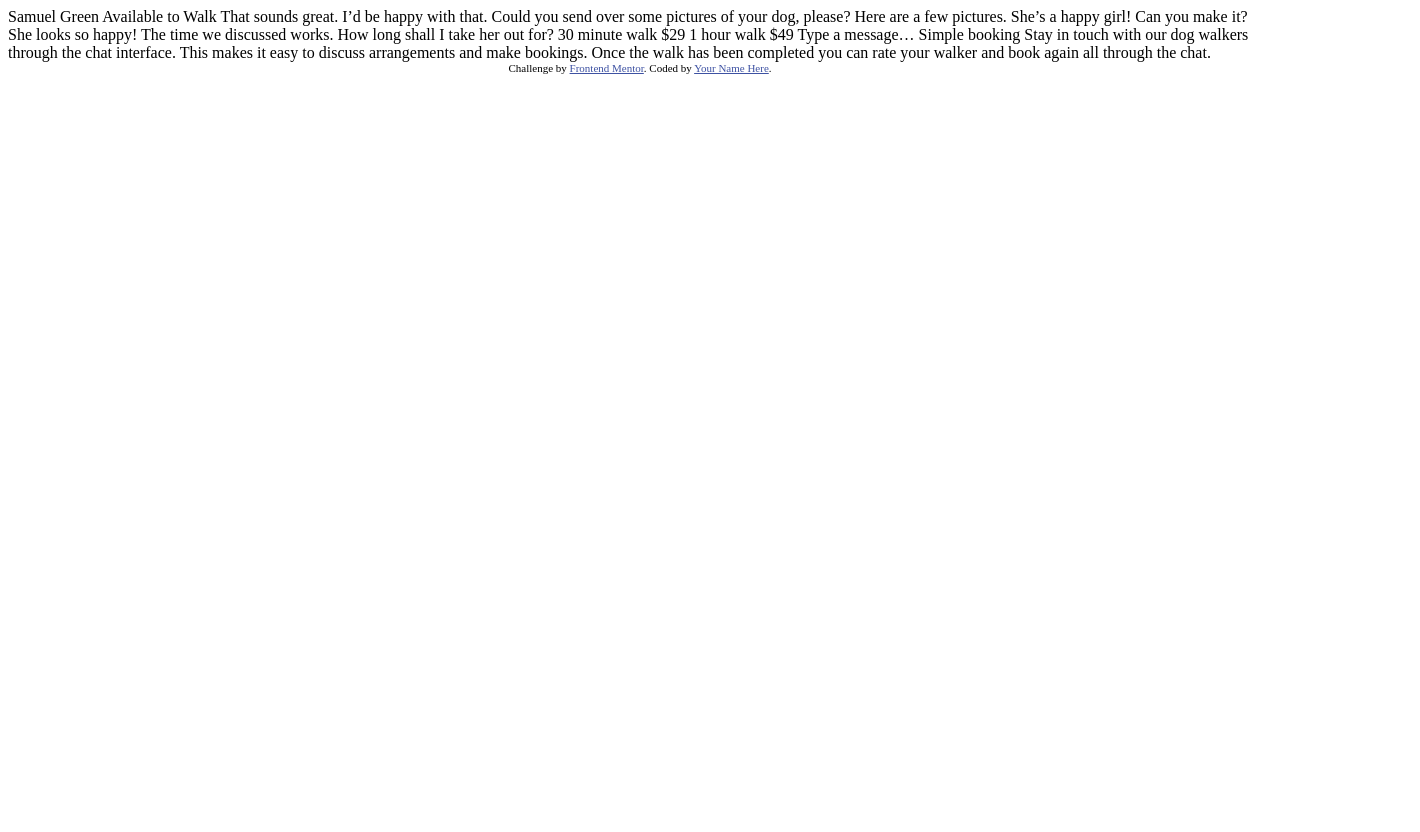
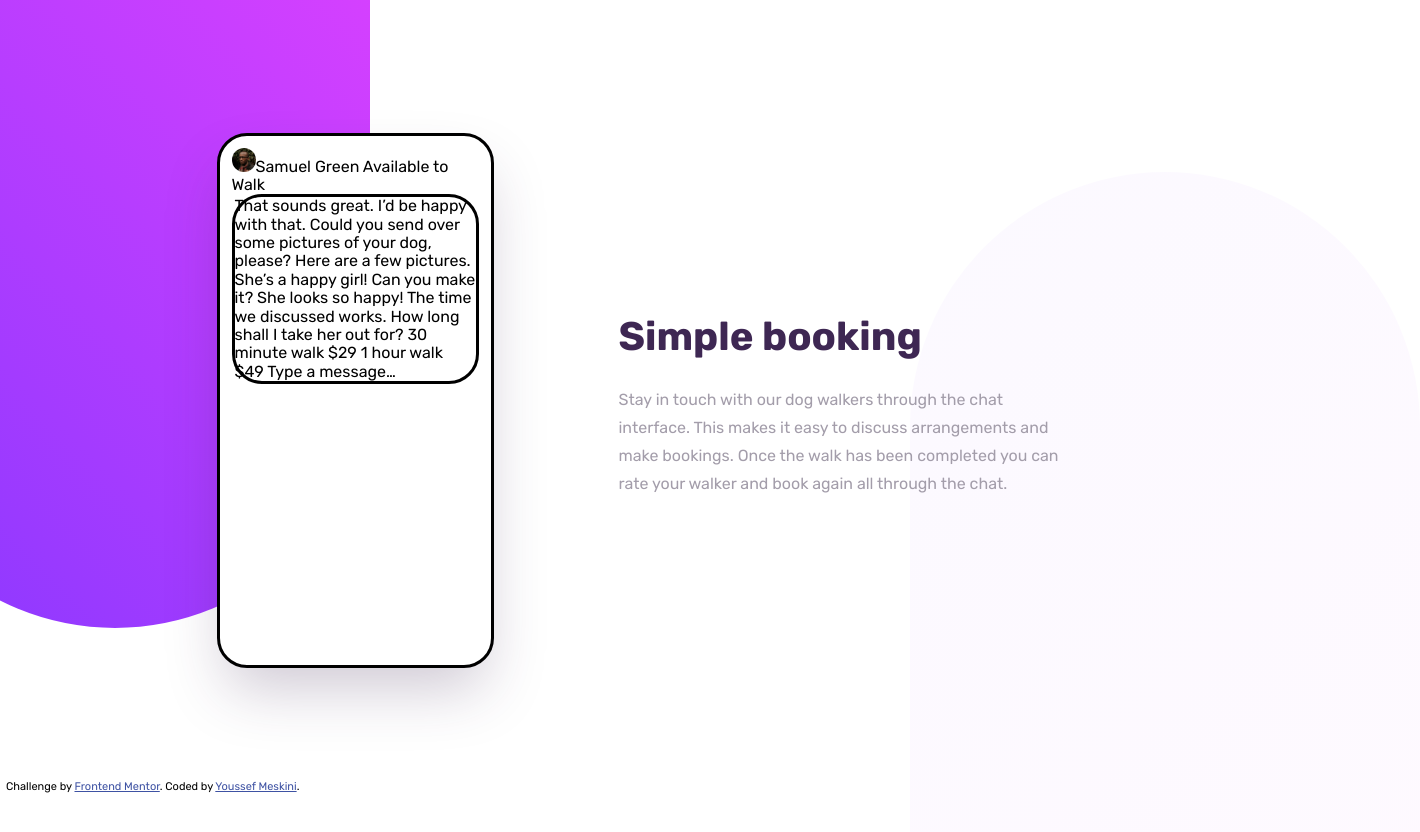
Before and after one commit to ymeskini/css-challenges, a plain HTML site: page chat-app/index.html in a window 1280 px wide. Shown: the whole page, 1420 px wide, since content can reach past the window. Before the commit the page ends 800 px from the top, so only its background shows below. Drawn offline with Linux system fonts and the light colour scheme.

Commit message:
starting chat app challenge

```diff
--- a/chat-app/index.html
+++ b/chat-app/index.html
@@ -1,51 +1,57 @@
 <!DOCTYPE html>
 <html lang="en">
-<head>
-  <meta charset="UTF-8">
-  <meta name="viewport" content="width=device-width, initial-scale=1.0"> <!-- displays site properly based on user's device -->
+  <head>
+    <meta charset="UTF-8" />
+    <meta name="viewport" content="width=device-width, initial-scale=1.0" />
+    <!-- displays site properly based on user's device -->
 
-  <link rel="icon" type="image/png" sizes="32x32" href="./images/favicon-32x32.png">
+    <link
+      rel="icon"
+      type="image/png"
+      sizes="32x32"
+      href="./images/favicon-32x32.png"
+    />
 
-  <title>Frontend Mentor | [Challenge Name Here]</title>
+    <title>Frontend Mentor | Chat App</title>
+    <link rel="stylesheet" href="../normalize.css" />
+    <link
+      href="https://fonts.googleapis.com/css2?family=Rubik:wght@400;500;700&display=swap"
+      rel="stylesheet"
+    />
+    <link rel="stylesheet" href="style.css" />
+  </head>
+  <body>
+    <figure class="rectangle"></figure>
+    <figure class="rectangle-right"></figure>
 
-  <!-- Feel free to remove these styles or customise in your own stylesheet 👍 -->
-  <style>
-    .attribution { font-size: 11px; text-align: center; }
-    .attribution a { color: hsl(228, 45%, 44%); }
-  </style>
-</head>
-<body>
-
-  Samuel Green
-  Available to Walk
-
-  That sounds great. I’d be happy with that.
-
-  Could you send over some pictures of your dog, please?
-
-  Here are a few pictures. She’s a happy girl!
-
-  Can you make it?
-
-  She looks so happy! The time we discussed works. How long shall I take her out for?
-
-  30 minute walk
-  $29
-
-  1 hour walk
-  $49
-
-  Type a message…
-
-  Simple booking
-
-  Stay in touch with our dog walkers through the chat interface. This makes it easy to
-  discuss arrangements and make bookings. Once the walk has been completed you can rate
-  your walker and book again all through the chat.
-
-  <div class="attribution">
-    Challenge by <a href="https://www.frontendmentor.io?ref=challenge" target="_blank">Frontend Mentor</a>.
-    Coded by <a href="#">Your Name Here</a>.
-  </div>
-</body>
+    <div class="app">
+      <div class="phone">
+        <header>
+          <img src="images/avatar.jpg" />Samuel Green Available to Walk
+        </header>
+        <div class="content">
+          That sounds great. I’d be happy with that. Could you send over some
+          pictures of your dog, please? Here are a few pictures. She’s a happy
+          girl! Can you make it? She looks so happy! The time we discussed
+          works. How long shall I take her out for? 30 minute walk $29 1 hour
+          walk $49 Type a message…
+        </div>
+      </div>
+      <div class="description">
+        <h1>Simple booking</h1>
+        <p>
+          Stay in touch with our dog walkers through the chat interface. This
+          makes it easy to discuss arrangements and make bookings. Once the walk
+          has been completed you can rate your walker and book again all through
+          the chat.
+        </p>
+      </div>
+    </div>
+    <footer>
+      Challenge by
+      <a href="https://www.frontendmentor.io?ref=challenge" target="_blank"
+        >Frontend Mentor</a
+      >. Coded by <a href="https://github.com/ymeskini">Youssef Meskini</a>.
+    </footer>
+  </body>
 </html>
--- /dev/null
+++ b/chat-app/style.css
@@ -0,0 +1,122 @@
+:root {
+  --pale-violet: hsl(276, 100%, 81%);
+  --moderate-violet: hsl(276, 55%, 52%);
+  --desaturate-dark-violet: hsl(271, 15%, 43%);
+  --grayish-blue: hsl(206, 6%, 79%);
+  --very-dark-desaturated-violet: hsl(271, 36%, 24%);
+  --dark-grayish-violet: hsl(270, 7%, 64%);
+
+  --light-magenta: hsl(293, 100%, 63%);
+  --light-violet: hsl(264, 100%, 61%);
+
+  --white: hsl(0, 0%, 100%);
+  --light-grayish-violet: hsl(270, 20%, 96%);
+  --very-dark-desaturated-violet: hsl(271, 36%, 24%);
+  --very-light-magenta: hsl(289, 100%, 72%);
+
+  --font-size: 16px;
+  --font-family: "Rubik", sans-serif;
+
+  --mobile: 375px;
+  --desktop: 1440px;
+
+  --background-z-index: -1;
+
+  --background-linear-gradient: linear-gradient(
+    225deg,
+    var(--light-magenta) 0%,
+    var(--light-violet) 100%
+  );
+}
+
+body {
+  font-family: var(--font-family);
+  font-size: var(--font-size);
+}
+
+.app {
+  width: 100vw;
+  height: 100vh;
+  display: flex;
+  align-items: center;
+  justify-content: center;
+  flex-direction: row;
+}
+
+.app h1 {
+  font-size: 40px;
+  line-height: 47px;
+  color: var(--very-dark-desaturated-violet);
+}
+
+.app p {
+  font-style: normal;
+  font-weight: normal;
+  font-size: 16px;
+  line-height: 28px;
+  color: var(--dark-grayish-violet);
+}
+
+.description {
+  margin-left: 125px;
+  max-width: 445px;
+}
+
+.phone {
+  box-shadow: 0px 30px 60px -10px rgba(62, 39, 83, 0.251202);
+  background-color: var(--white);
+  border: solid;
+  border-radius: 30px;
+  width: 247px;
+  height: 505px;
+  padding: 12px;
+}
+
+.phone .content {
+  border: solid;
+  border-radius: inherit;
+}
+
+.phone header img {
+  border-radius: 50%;
+  width: 24px;
+}
+
+/* background styles */
+.rectangle {
+  position: absolute;
+  width: 510px;
+  height: 930px;
+  left: -180px;
+  top: -318px;
+  background: var(--background-linear-gradient);
+  border-radius: 255px;
+}
+
+.rectangle-right {
+  position: absolute;
+  width: 510px;
+  height: 930px;
+  right: -180px;
+  bottom: -318px;
+  background: var(--background-linear-gradient);
+  mix-blend-mode: normal;
+  opacity: 0.03;
+  border-radius: 255px;
+  transform: matrix(1, 0, 0, -1, 0, 0);
+}
+
+.rectangle,
+.rectangle-right {
+  z-index: var(--background-z-index);
+}
+
+footer {
+  font-size: 11px;
+  position: absolute;
+  bottom: 6px;
+  left: 6px;
+}
+footer a {
+  color: hsl(228, 45%, 44%);
+}
```
